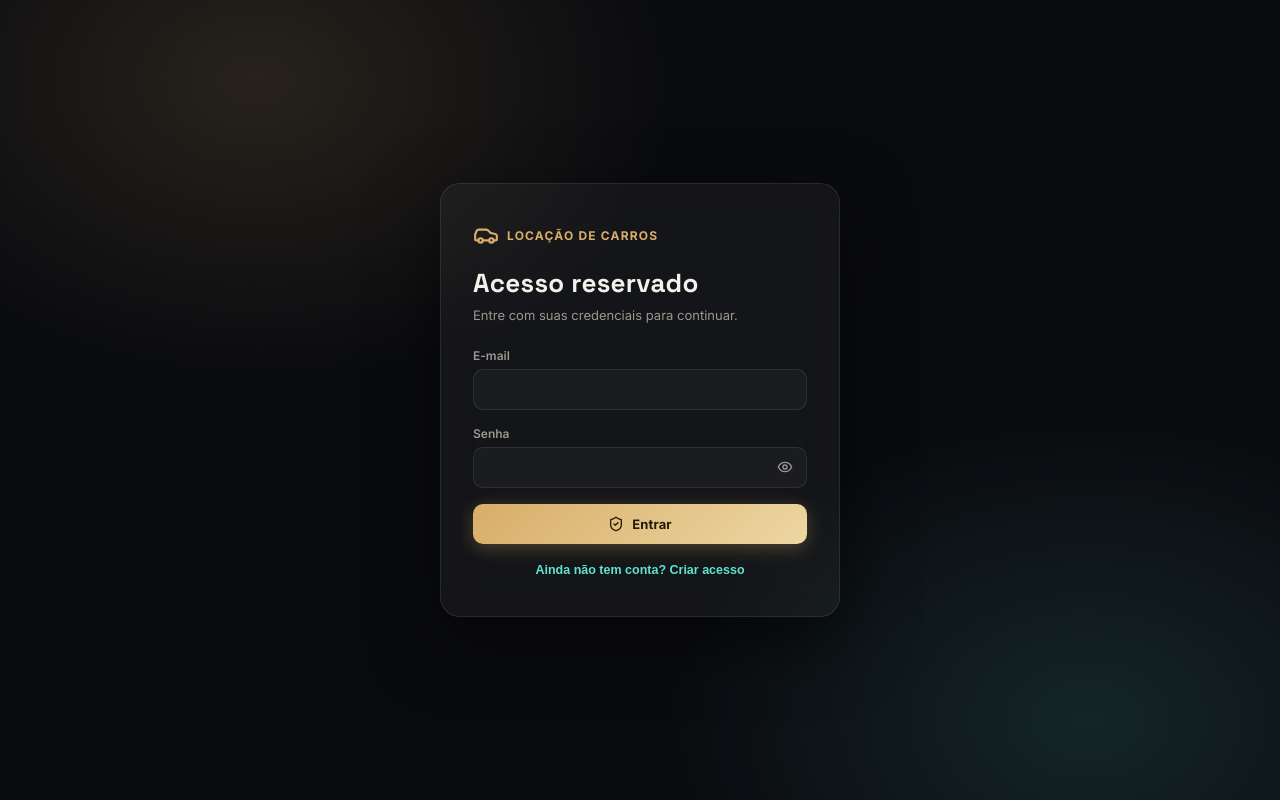
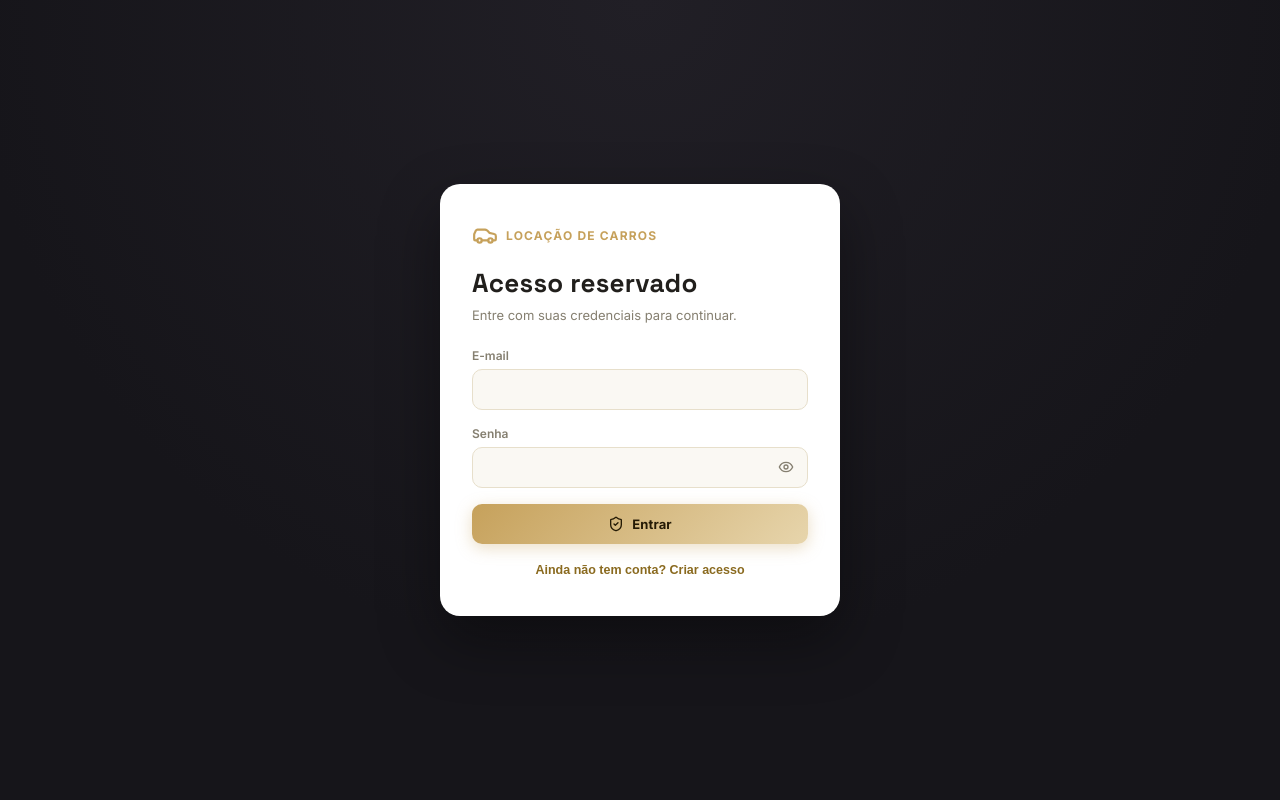
Before and after one commit to mmtorres30/locadora-carros, a React app in the folder src/: page / in a window 1280 px wide. Built offline with nearby package versions, Linux system fonts and the light colour scheme; no server answers; the HTML template or start-up script is replaced by a standard one.

Commit message:
Volta fundo claro, mantem botoes

```diff
--- a/src/App.jsx
+++ b/src/App.jsx
@@ -1,11 +1,12 @@
 import React, { useState } from "react";
-import { Car, LogOut, ClipboardList, BarChart3, ShieldCheck, Crown } from "lucide-react";
+import { Car, LogOut, ClipboardList, BarChart3, ShieldCheck, Crown, Users } from "lucide-react";
 import { AuthProvider, useAuth } from "./AuthContext";
 import LoginPage from "./LoginPage";
 import SignupPage from "./SignupPage";
 import LocacoesApp from "./LocacoesApp";
 import ReportsPage from "./ReportsPage";
 import UsersPage from "./UsersPage";
+import ClientsPage from "./ClientsPage";
 
 /* ============================================================
    VIP DESIGN TOKENS
@@ -17,28 +18,24 @@ const CSS = `
 html,body,#root{ height:100%; margin:0; }
 
 .crs-app{
-  --void:#0A0B0F;
-  --void-2:#111219;
-  --panel:rgba(255,255,255,.045);
-  --panel-hover:rgba(255,255,255,.07);
-  --panel-border:rgba(255,255,255,.09);
-  --gold:#D8AE68;
-  --gold-soft:#EDD6A3;
-  --cyan:#5FE3D0;
-  --cyan-soft:rgba(95,227,208,.16);
-  --ivory:#F3F1EC;
-  --muted:#9C978F;
-  --ok:#5FE3B4;
-  --ok-bg:rgba(95,227,180,.12);
-  --alert:#FF7A6E;
-  --alert-bg:rgba(255,122,110,.12);
-  --line:var(--panel-border);
+  --noir:#16151A;
+  --noir-2:#211F26;
+  --paper:#FAF8F3;
+  --paper-2:#F1ECE1;
+  --gold:#C6A15B;
+  --gold-soft:#E7D5AC;
+  --cyan:#2FA99A;
+  --cyan-soft:#E4F3F0;
+  --ink:#211F1C;
+  --muted:#857F70;
+  --line:#E7DFCB;
+  --ok:#2F6F5E;
+  --ok-bg:#E5F1EC;
+  --alert:#A6423A;
+  --alert-bg:#F8E9E7;
   font-family:'Inter',sans-serif;
-  color:var(--ivory);
-  background:
-    radial-gradient(1100px 550px at 15% -10%, rgba(216,174,104,.16), transparent 60%),
-    radial-gradient(900px 500px at 100% 0%, rgba(95,227,208,.10), transparent 55%),
-    var(--void);
+  color:var(--ink);
+  background:var(--paper);
   min-height:100vh;
   width:100%;
 }
@@ -46,59 +43,50 @@ html,body,#root{ height:100%; margin:0; }
 .crs-mono{ font-family:'JetBrains Mono',monospace; }
 
 .crs-topbar{
-  background:rgba(10,11,15,.72); backdrop-filter:blur(18px); -webkit-backdrop-filter:blur(18px);
-  color:var(--ivory); padding:14px 20px;
+  background:var(--noir); color:var(--paper); padding:14px 20px;
   display:flex; align-items:center; justify-content:space-between; gap:12px;
-  position:sticky; top:0; z-index:20; border-bottom:1px solid var(--panel-border);
+  position:sticky; top:0; z-index:20; border-bottom:1px solid #2A2820;
 }
 .crs-topbar-left{ display:flex; align-items:center; gap:10px; }
 .crs-brand{ display:flex; align-items:center; gap:9px; }
 .crs-brand-mark{
   width:32px; height:32px; border-radius:10px; display:flex; align-items:center; justify-content:center;
-  color:var(--void); background:linear-gradient(135deg, var(--gold), var(--gold-soft));
-  box-shadow:0 0 18px rgba(216,174,104,.45);
+  color:#241A05; background:linear-gradient(135deg, var(--gold), var(--gold-soft));
+  box-shadow:0 0 14px rgba(198,161,91,.4);
 }
 .crs-brand-name{ font-family:'Space Grotesk',sans-serif; font-size:15.5px; font-weight:600; letter-spacing:.02em; }
 .crs-nav{ display:flex; gap:4px; }
 .crs-nav button{
-  background:transparent; border:1px solid transparent; color:var(--muted); font-size:12.5px; font-weight:600;
+  background:transparent; border:1px solid transparent; color:#C9C4B6; font-size:12.5px; font-weight:600;
   padding:8px 14px; border-radius:999px; cursor:pointer; display:flex; align-items:center; gap:6px;
   letter-spacing:.02em; transition:all .15s ease;
 }
-.crs-nav button.active{ background:var(--cyan-soft); color:var(--cyan); border-color:rgba(95,227,208,.35); box-shadow:0 0 14px rgba(95,227,208,.15); }
+.crs-nav button.active{ background:rgba(198,161,91,.16); color:var(--gold-soft); border-color:rgba(198,161,91,.4); }
 .crs-nav button:hover{ color:#fff; }
-.crs-userchip{ display:flex; align-items:center; gap:10px; font-size:11.5px; color:var(--muted); }
+.crs-userchip{ display:flex; align-items:center; gap:10px; font-size:11.5px; color:#B8B2A2; }
 .crs-userchip b{ color:var(--gold-soft); font-weight:600; }
-.crs-logout{ background:transparent; border:1px solid var(--panel-border); color:var(--muted); border-radius:999px; padding:7px 9px; cursor:pointer; transition:all .15s ease; }
-.crs-logout:hover{ color:#fff; border-color:var(--gold); box-shadow:0 0 12px rgba(216,174,104,.25); }
+.crs-logout{ background:transparent; border:1px solid #35332B; color:#C9C4B6; border-radius:999px; padding:7px 9px; cursor:pointer; transition:all .15s ease; }
+.crs-logout:hover{ color:#fff; border-color:var(--gold); }
 
-.crs-steps{ display:flex; gap:6px; padding:10px 20px; background:rgba(255,255,255,.02); border-bottom:1px solid var(--panel-border); overflow-x:auto; }
-.crs-step{ font-size:11px; padding:5px 12px; border-radius:999px; white-space:nowrap; background:var(--panel); border:1px solid var(--panel-border); color:var(--muted); font-weight:600; }
-.crs-step.active{ background:var(--cyan-soft); color:var(--cyan); border-color:rgba(95,227,208,.35); }
-.crs-step.done{ background:var(--ok-bg); color:var(--ok); border-color:rgba(95,227,180,.3); }
+.crs-steps{ display:flex; gap:6px; padding:10px 20px; background:var(--paper-2); border-bottom:1px solid var(--line); overflow-x:auto; }
+.crs-step{ font-size:11px; padding:5px 12px; border-radius:999px; white-space:nowrap; background:#fff; border:1px solid var(--line); color:var(--muted); font-weight:600; }
+.crs-step.active{ background:var(--noir); color:var(--gold-soft); border-color:var(--noir); }
+.crs-step.done{ background:var(--ok); color:#fff; border-color:var(--ok); }
 
 .crs-main{ padding:22px 20px; max-width:780px; margin:0 auto; padding-bottom:112px; }
 
-.crs-section{
-  background:var(--panel); border:1px solid var(--panel-border); border-radius:16px; margin-bottom:18px; overflow:hidden;
-  backdrop-filter:blur(16px); -webkit-backdrop-filter:blur(16px);
-  box-shadow:0 8px 30px rgba(0,0,0,.25);
-}
-.crs-section-head{
-  background:rgba(255,255,255,.03); color:var(--gold-soft); padding:13px 18px; display:flex; align-items:center; gap:9px;
-  font-size:12px; font-weight:600; letter-spacing:.06em; text-transform:uppercase; border-bottom:1px solid var(--panel-border);
-}
+.crs-section{ background:#fff; border:1px solid var(--line); border-radius:16px; margin-bottom:18px; overflow:hidden; box-shadow:0 2px 10px rgba(30,25,10,.05); }
+.crs-section-head{ background:var(--noir); color:var(--gold-soft); padding:13px 18px; display:flex; align-items:center; gap:9px; font-size:12px; font-weight:600; letter-spacing:.06em; text-transform:uppercase; }
 .crs-section-body{ padding:20px; display:grid; gap:16px; }
 
 .crs-field label{ display:block; font-size:12px; font-weight:600; margin-bottom:6px; color:var(--muted); }
 .crs-field label .req{ color:var(--gold); margin-left:2px; }
 .crs-field input[type=text], .crs-field input[type=email], .crs-field input[type=tel],
 .crs-field input[type=date], .crs-field input[type=time], .crs-field input[type=password]{
-  width:100%; border:1.5px solid var(--panel-border); border-radius:10px;
-  padding:11px 13px; font-size:14px; font-family:inherit; background:rgba(255,255,255,.03); color:var(--ivory);
+  width:100%; border:1.5px solid var(--line); border-radius:10px;
+  padding:11px 13px; font-size:14px; font-family:inherit; background:var(--paper);
 }
-.crs-field input::placeholder{ color:#5C584F; }
-.crs-field input:focus{ outline:none; border-color:var(--cyan); box-shadow:0 0 0 3px rgba(95,227,208,.16); }
+.crs-field input:focus{ outline:none; border-color:var(--gold); box-shadow:0 0 0 3px rgba(198,161,91,.15); }
 .crs-field input.err{ border-color:var(--alert); background:var(--alert-bg); }
 
 .crs-pw-wrap{ position:relative; }
@@ -106,106 +94,99 @@ html,body,#root{ height:100%; margin:0; }
 .crs-pw-toggle{ position:absolute; top:50%; right:10px; transform:translateY(-50%); background:none; border:none; color:var(--muted); cursor:pointer; padding:4px; display:flex; }
 .crs-pw-toggle:hover{ color:var(--gold); }
 
+.crs-search-results{
+  position:absolute; top:100%; left:0; right:0; margin-top:6px; background:#fff;
+  border:1px solid var(--line); border-radius:12px; overflow:hidden; z-index:15;
+  box-shadow:0 12px 30px rgba(30,25,10,.15);
+}
+.crs-search-item{
+  display:flex; align-items:center; gap:10px; width:100%; text-align:left; padding:11px 14px;
+  background:transparent; border:none; border-bottom:1px solid var(--line); color:var(--ink); cursor:pointer;
+}
+.crs-search-item:last-child{ border-bottom:none; }
+.crs-search-item:hover{ background:var(--cyan-soft); color:var(--cyan); }
+.crs-client-tag{
+  display:flex; align-items:center; gap:8px; font-size:12px; color:var(--cyan); background:var(--cyan-soft);
+  border:1px solid rgba(47,169,154,.25); border-radius:9px; padding:9px 12px;
+}
+
 .crs-photo-btn{
   display:flex; align-items:center; justify-content:center; gap:8px;
-  border:1.5px dashed var(--panel-border); border-radius:10px; padding:15px; cursor:pointer;
-  font-size:13px; font-weight:600; color:var(--muted); background:rgba(255,255,255,.02); transition:all .15s ease;
+  border:1.5px dashed var(--line); border-radius:10px; padding:15px; cursor:pointer;
+  font-size:13px; font-weight:600; color:var(--muted); background:var(--paper); transition:all .15s ease;
 }
 .crs-photo-btn.err{ border-color:var(--alert); background:var(--alert-bg); color:var(--alert); }
-.crs-photo-btn:hover{ background:var(--panel-hover); border-color:var(--gold); color:var(--gold-soft); }
+.crs-photo-btn:hover{ background:var(--paper-2); border-color:var(--gold); }
 .crs-thumb-wrap{ position:relative; display:inline-block; }
-.crs-thumb{ width:100%; max-width:260px; border-radius:10px; border:1.5px solid var(--panel-border); display:block; }
-.crs-thumb-x{ position:absolute; top:-8px; right:-8px; background:var(--alert); color:#1A0908; border-radius:999px; width:24px; height:24px; display:flex; align-items:center; justify-content:center; border:none; cursor:pointer; }
+.crs-thumb{ width:100%; max-width:260px; border-radius:10px; border:1.5px solid var(--line); display:block; }
+.crs-thumb-x{ position:absolute; top:-8px; right:-8px; background:var(--alert); color:#fff; border-radius:999px; width:24px; height:24px; display:flex; align-items:center; justify-content:center; border:none; cursor:pointer; }
 
 .crs-avarias-grid{ display:flex; gap:10px; flex-wrap:wrap; }
 .crs-avarias-grid .crs-thumb{ width:100px; height:100px; object-fit:cover; max-width:none; }
 
-.crs-sig-box{ border:1.5px dashed var(--panel-border); border-radius:10px; background:rgba(255,255,255,.02); overflow:hidden; }
+.crs-sig-box{ border:1.5px dashed var(--line); border-radius:10px; background:var(--paper); overflow:hidden; }
 .crs-sig-box canvas{ display:block; width:100%; touch-action:none; background:#fff; }
-.crs-sig-tools{ display:flex; justify-content:space-between; align-items:center; padding:8px 10px; background:rgba(255,255,255,.02); font-size:11px; color:var(--muted); }
+.crs-sig-tools{ display:flex; justify-content:space-between; align-items:center; padding:8px 10px; background:var(--paper-2); font-size:11px; color:var(--muted); }
 
 .crs-btn{ border:none; border-radius:10px; padding:12px 18px; font-size:13px; font-weight:700; cursor:pointer; display:inline-flex; align-items:center; gap:8px; font-family:'Inter',sans-serif; letter-spacing:.01em; transition:all .15s ease; }
-.crs-btn-primary{ background:linear-gradient(135deg, var(--gold), var(--gold-soft)); color:#241A05; box-shadow:0 4px 18px rgba(216,174,104,.3); }
-.crs-btn-primary:hover{ box-shadow:0 6px 22px rgba(216,174,104,.45); transform:translateY(-1px); }
-.crs-btn-dark{ background:rgba(255,255,255,.06); color:var(--ivory); border:1px solid var(--panel-border); }
-.crs-btn-dark:hover{ background:rgba(255,255,255,.1); }
-.crs-btn-outline{ background:transparent; border:1.5px solid var(--panel-border); color:var(--ivory); }
-.crs-btn-outline:hover{ border-color:var(--cyan); color:var(--cyan); }
+.crs-btn-primary{ background:linear-gradient(135deg, var(--gold), var(--gold-soft)); color:#241A05; box-shadow:0 4px 16px rgba(198,161,91,.35); }
+.crs-btn-primary:hover{ box-shadow:0 6px 20px rgba(198,161,91,.5); transform:translateY(-1px); }
+.crs-btn-dark{ background:var(--noir); color:#fff; }
+.crs-btn-dark:hover{ background:var(--noir-2); }
+.crs-btn-outline{ background:transparent; border:1.5px solid var(--line); color:var(--ink); }
+.crs-btn-outline:hover{ border-color:var(--gold); color:#8A6A1F; }
 .crs-btn-danger{ background:var(--alert-bg); color:var(--alert); }
 .crs-btn-ok{ background:var(--ok-bg); color:var(--ok); }
 .crs-btn:disabled{ opacity:.5; cursor:not-allowed; transform:none; }
 .crs-btn-block{ width:100%; justify-content:center; }
 
-.crs-footerbar{
-  position:fixed; bottom:0; left:0; right:0; background:rgba(10,11,15,.8); backdrop-filter:blur(18px); -webkit-backdrop-filter:blur(18px);
-  border-top:1px solid var(--panel-border); padding:14px 20px; display:flex; gap:10px; z-index:30; max-width:780px; margin:0 auto;
-}
+.crs-footerbar{ position:fixed; bottom:0; left:0; right:0; background:#fff; border-top:1px solid var(--line); padding:14px 20px; display:flex; gap:10px; z-index:30; max-width:780px; margin:0 auto; }
 
-.crs-errbox{ background:var(--alert-bg); border:1.5px solid rgba(255,122,110,.4); color:var(--alert); border-radius:10px; padding:12px 14px; font-size:12.5px; margin-bottom:16px; cursor:pointer; }
+.crs-errbox{ background:var(--alert-bg); border:1.5px solid var(--alert); color:var(--alert); border-radius:10px; padding:12px 14px; font-size:12.5px; margin-bottom:16px; cursor:pointer; }
 .crs-errbox b{ display:block; margin-bottom:4px; }
 
 .crs-empty{ text-align:center; padding:60px 20px; color:var(--muted); }
 
-.crs-ticket{
-  background:var(--panel); border:1px solid var(--panel-border); border-radius:16px; margin-bottom:14px;
-  border-left:3px solid var(--gold); overflow:hidden; backdrop-filter:blur(16px); -webkit-backdrop-filter:blur(16px);
-  box-shadow:0 6px 24px rgba(0,0,0,.22); transition:border-color .15s ease;
-}
+.crs-ticket{ background:#fff; border:1px solid var(--line); border-radius:16px; margin-bottom:14px; border-left:4px solid var(--gold); overflow:hidden; box-shadow:0 2px 10px rgba(30,25,10,.05); transition:border-color .15s ease; }
 .crs-ticket:hover{ border-left-color:var(--cyan); }
 .crs-ticket-top{ padding:16px 18px 8px; }
 .crs-ticket-row{ display:flex; justify-content:space-between; align-items:flex-start; gap:10px;}
 .crs-badge{ font-size:10px; font-weight:700; padding:4px 10px; border-radius:999px; text-transform:uppercase; letter-spacing:.05em; display:inline-block; }
-.crs-badge.aberta{ background:var(--cyan-soft); color:var(--cyan); }
+.crs-badge.aberta{ background:#FBF0DC; color:#8A6A1F; }
 .crs-badge.fechada{ background:var(--ok-bg); color:var(--ok); }
 .crs-badge.bloqueado{ background:var(--alert-bg); color:var(--alert); }
-.crs-ticket-name{ font-size:16px; font-weight:600; font-family:'Space Grotesk',sans-serif; color:var(--ivory); }
+.crs-ticket-name{ font-size:16px; font-weight:700; font-family:'Space Grotesk',sans-serif; }
 .crs-ticket-meta{ font-size:11.5px; color:var(--muted); margin-top:2px; }
-.crs-ticket-actions{ display:flex; gap:8px; padding:12px 18px 16px; border-top:1px dashed var(--panel-border); margin-top:6px; flex-wrap:wrap; }
+.crs-ticket-actions{ display:flex; gap:8px; padding:12px 18px 16px; border-top:1px dashed var(--line); margin-top:6px; flex-wrap:wrap; }
 
-.crs-fab{
-  position:fixed; bottom:22px; right:22px; background:linear-gradient(135deg, var(--gold), var(--gold-soft)); color:#241A05;
-  border:none; width:58px; height:58px; border-radius:999px; display:flex; align-items:center; justify-content:center;
-  box-shadow:0 8px 26px rgba(216,174,104,.45); cursor:pointer; z-index:30; transition:transform .15s ease;
-}
+.crs-fab{ position:fixed; bottom:22px; right:22px; background:linear-gradient(135deg, var(--gold), var(--gold-soft)); color:#241A05; border:none; width:58px; height:58px; border-radius:999px; display:flex; align-items:center; justify-content:center; box-shadow:0 8px 22px rgba(198,161,91,.4); cursor:pointer; z-index:30; transition:transform .15s ease; }
 .crs-fab:hover{ transform:scale(1.06); }
 
-/* contract stays print-friendly: light paper regardless of app theme */
-.crs-contract{ background:#fff; color:#1C1B18; padding:6px; border-radius:12px; }
-.crs-contract h2{ font-family:'Space Grotesk',sans-serif; font-size:17px; border-bottom:2px solid #1C1B18; padding-bottom:6px; margin-top:26px; }
+.crs-contract{ background:#fff; padding:6px; }
+.crs-contract h2{ font-family:'Space Grotesk',sans-serif; font-size:17px; border-bottom:2px solid var(--noir); padding-bottom:6px; margin-top:26px; }
 .crs-contract .grid2{ display:grid; grid-template-columns:1fr 1fr; gap:10px; font-size:12.5px; margin-top:10px;}
-.crs-contract .kv b{ display:block; font-size:10px; color:#8a8578; text-transform:uppercase; letter-spacing:.04em;}
+.crs-contract .kv b{ display:block; font-size:10px; color:var(--muted); text-transform:uppercase; letter-spacing:.04em;}
 .crs-contract .photos{ display:flex; gap:8px; flex-wrap:wrap; margin-top:8px;}
-.crs-contract .photos img{ width:120px; height:90px; object-fit:cover; border:1px solid #E7DFCB; border-radius:6px;}
-.crs-contract .sig-img{ height:70px; border:1px solid #E7DFCB; border-radius:6px; background:#fff; }
+.crs-contract .photos img{ width:120px; height:90px; object-fit:cover; border:1px solid var(--line); border-radius:6px;}
+.crs-contract .sig-img{ height:70px; border:1px solid var(--line); border-radius:6px; background:#fff; }
 
 .crs-table{ width:100%; border-collapse:collapse; font-size:12.5px; }
-.crs-table th{ text-align:left; padding:11px 16px; background:rgba(255,255,255,.03); color:var(--muted); font-size:10.5px; text-transform:uppercase; letter-spacing:.04em; border-bottom:1px solid var(--panel-border); }
-.crs-table td{ padding:11px 16px; border-bottom:1px solid var(--panel-border); color:var(--ivory); }
+.crs-table th{ text-align:left; padding:11px 16px; background:var(--paper-2); color:var(--muted); font-size:10.5px; text-transform:uppercase; letter-spacing:.04em; border-bottom:1px solid var(--line); }
+.crs-table td{ padding:11px 16px; border-bottom:1px solid var(--line); }
 .crs-table tr:last-child td{ border-bottom:none; }
-.crs-table tr:hover td{ background:rgba(255,255,255,.02); }
 
-.crs-auth-wrap{
-  min-height:100vh; display:flex; align-items:center; justify-content:center; padding:24px;
-  background:
-    radial-gradient(700px 500px at 20% 10%, rgba(216,174,104,.14), transparent 60%),
-    radial-gradient(700px 500px at 85% 90%, rgba(95,227,208,.12), transparent 60%),
-    var(--void);
-}
-.crs-auth-card{
-  background:rgba(255,255,255,.045); border:1px solid var(--panel-border); border-radius:20px; padding:38px 32px;
-  width:100%; max-width:400px; backdrop-filter:blur(22px); -webkit-backdrop-filter:blur(22px);
-  box-shadow:0 24px 70px rgba(0,0,0,.5);
-}
+.crs-auth-wrap{ min-height:100vh; display:flex; align-items:center; justify-content:center; background:radial-gradient(circle at top, #211F26, var(--noir) 65%); padding:24px; }
+.crs-auth-card{ background:#fff; border-radius:20px; padding:38px 32px; width:100%; max-width:400px; box-shadow:0 24px 60px rgba(0,0,0,.4); }
 .crs-auth-brand{ display:flex; align-items:center; gap:8px; color:var(--gold); font-size:12px; font-weight:700; letter-spacing:.1em; text-transform:uppercase; margin-bottom:18px; }
-.crs-auth-title{ font-size:26px; margin:0 0 6px; color:var(--ivory); }
+.crs-auth-title{ font-size:26px; margin:0 0 6px; }
 .crs-auth-sub{ font-size:13px; color:var(--muted); margin:0 0 22px; line-height:1.5; }
 .crs-auth-form{ display:grid; gap:16px; }
-.crs-auth-link{ display:block; width:100%; text-align:center; background:none; border:none; color:var(--cyan); font-size:12.5px; font-weight:600; margin-top:18px; cursor:pointer; }
+.crs-auth-link{ display:block; width:100%; text-align:center; background:none; border:none; color:#8A6A1F; font-size:12.5px; font-weight:600; margin-top:18px; cursor:pointer; }
 
 .spin{ animation:crs-spin 1s linear infinite; }
 @keyframes crs-spin{ from{ transform:rotate(0deg);} to{ transform:rotate(360deg);} }
 
-@media print{ .no-print{ display:none !important; } body{ background:#fff; } .crs-app{ background:#fff !important; } }
+@media print{ .no-print{ display:none !important; } body{ background:#fff; } }
 @media (max-width: 640px){ .crs-nav{ display:none; } }
 `;
 
@@ -261,6 +242,7 @@ function Shell() {
           </div>
           <nav className="crs-nav">
             <button className={page === "locacoes" ? "active" : ""} onClick={() => setPage("locacoes")}><ClipboardList size={14} /> Locações</button>
+            <button className={page === "clientes" ? "active" : ""} onClick={() => setPage("clientes")}><Users size={14} /> Clientes</button>
             {isAdmin && <button className={page === "relatorios" ? "active" : ""} onClick={() => setPage("relatorios")}><BarChart3 size={14} /> Relatórios</button>}
             {isAdmin && <button className={page === "usuarios" ? "active" : ""} onClick={() => setPage("usuarios")}><ShieldCheck size={14} /> Usuários</button>}
           </nav>
@@ -276,11 +258,13 @@ function Shell() {
 
       <div className="no-print" style={{ display: "flex", gap: 6, padding: "10px 14px", overflowX: "auto", background: "#1B1A1E" }}>
         <button style={navMobileStyle(page === "locacoes")} onClick={() => setPage("locacoes")}>Locações</button>
+        <button style={navMobileStyle(page === "clientes")} onClick={() => setPage("clientes")}>Clientes</button>
         {isAdmin && <button style={navMobileStyle(page === "relatorios")} onClick={() => setPage("relatorios")}>Relatórios</button>}
         {isAdmin && <button style={navMobileStyle(page === "usuarios")} onClick={() => setPage("usuarios")}>Usuários</button>}
       </div>
 
       {page === "locacoes" && <LocacoesApp />}
+      {page === "clientes" && <ClientsPage />}
       {page === "relatorios" && isAdmin && <ReportsPage />}
       {page === "usuarios" && isAdmin && <UsersPage />}
     </div>
```
